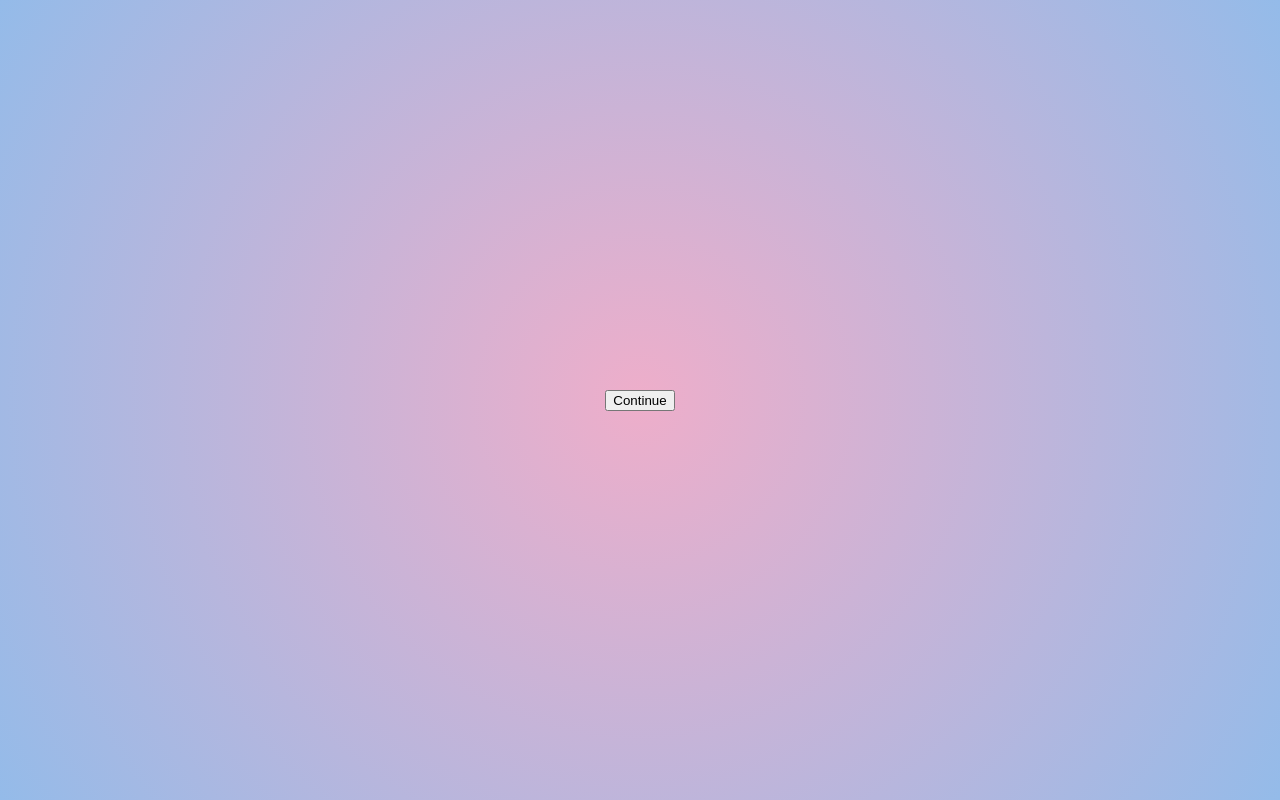
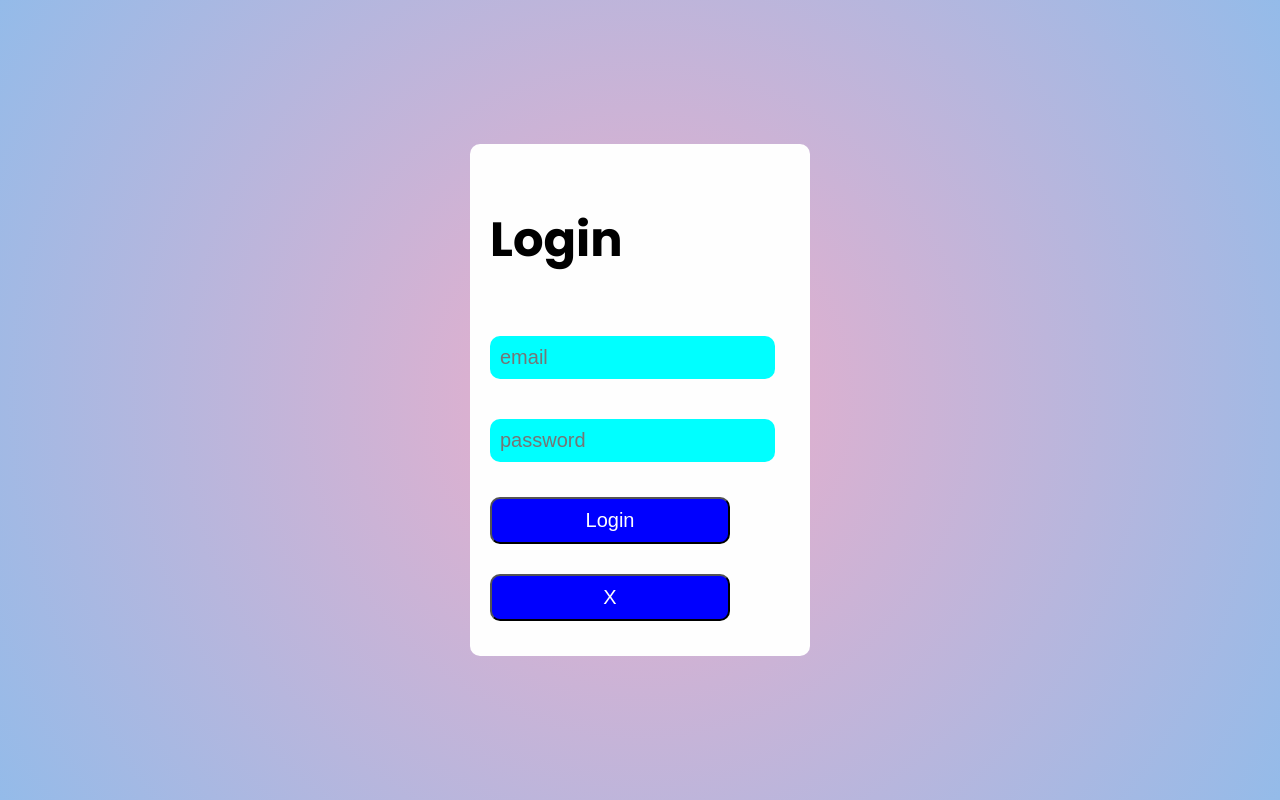
Before and after one commit to bab882/login, a plain HTML site: page index.html in a window 1280 px wide. Drawn offline with Linux system fonts and the light colour scheme.

Commit message:
modified

```diff
--- a/index.html
+++ b/index.html
@@ -3,12 +3,15 @@
 <head>
     <meta charset="UTF-8">
     <meta name="viewport" content="width=device-width, initial-scale=1.0">
+    <link rel="preconnect" href="https://fonts.googleapis.com">
+    <link rel="preconnect" href="https://fonts.gstatic.com" crossorigin>
+    <link href="https://fonts.googleapis.com/css2?family=Poppins:ital,wght@0,100;0,200;0,300;0,400;0,500;0,600;0,700;0,800;0,900;1,100;1,200;1,300;1,400;1,500;1,600;1,700;1,800;1,900&display=swap" rel="stylesheet">
     <link rel="stylesheet" href="style.css">
     <title>Login</title>
 </head>
 <body>
     <section class="container">
-        <button id="modal">Continue</button>
+        <!-- <button id="modal">Continue</button> -->
 
         <div class="modal" id="myModal">
             <div class="modal-content">
@@ -24,7 +27,7 @@
                     <i class="fa-solid fa-lock"></i>
                 </div>
                 <button type="submit" id="submit">Login</button>
-                <button id="close">Close</button> <!-- Bouton de fermeture -->
+                <button id="close">X</button>
             </div>
         </div>
     </section>
--- a/main.js
+++ b/main.js
@@ -1,22 +1,22 @@
-const modal = document.querySelector(".modal");
-const btn = document.getElementById("modal");
-const closeBtn = document.getElementById("close");
+// const modal = document.querySelector(".modal");
+// const btn = document.getElementById("modal");
+// const closeBtn = document.getElementById("close");
 
 
-btn.onclick = function () {
-  modal.style.display = "flex";
-  btn.style.display = "none";
-};
+// btn.onclick = function () {
+//   modal.style.display = "flex";
+//   btn.style.display = "none";
+// };
 
-closeBtn.onclick = function () {
-  modal.style.display = "none";
-  btn.style.display = "inline-block";
-};
+// closeBtn.onclick = function () {
+//   modal.style.display = "none";
+//   btn.style.display = "inline-block";
+// };
 
 
-window.onclick = function (event) {
-  if (event.target === modal) {
-    modal.style.display = "none";
-    btn.style.display = "inline-block";
-  }
-};
+// window.onclick = function (event) {
+//   if (event.target === modal) {
+//     modal.style.display = "none";
+//     btn.style.display = "inline-block";
+//   }
+// };
--- a/style.css
+++ b/style.css
@@ -3,6 +3,7 @@ body {
     padding: 0;
     box-sizing: border-box;
     overflow: hidden;
+    font-family: "Poppins", sans-serif;
 }
 
 .container {
@@ -15,22 +16,36 @@ body {
     align-items: center;
 }
 
+h1 {
+    font-weight: 700;
+    font-size: 3rem;
+}
+
 .modal {
-    display: none;
+    /* display: none; */
     z-index: 1;
     left: 0;
     top: 0;
-    width: 250px;
-    height: 400px;
+    width: 300px;
+    height: auto;
     background-color: #fefefe;
     padding: 20px;
     align-items: center;
     justify-content: center;
+    border-radius: 10px;
+}
+
+.modal-content {
+    display: flex;
+    flex-direction: column;
+    justify-content: center;
+    align-items: start;
+}
 
 .container-input {
     position: relative;
     display: flex;
-        align-items: center;
+    align-items: start;
     width: 250px;
 }
 
@@ -43,8 +58,8 @@ body {
     border-radius: 10px;
     padding: 10px;
     font-size: 20px;
-        width: 80%;
-        background: transparent;
+    width: 280px;
+    background-color: aqua;
 }
 
 .input-field {
@@ -66,5 +81,3 @@ body {
     background: blue;
     color: #fefefe;
 }
-
-}
```
Lines whose indentation alone changed are shown as unchanged.
